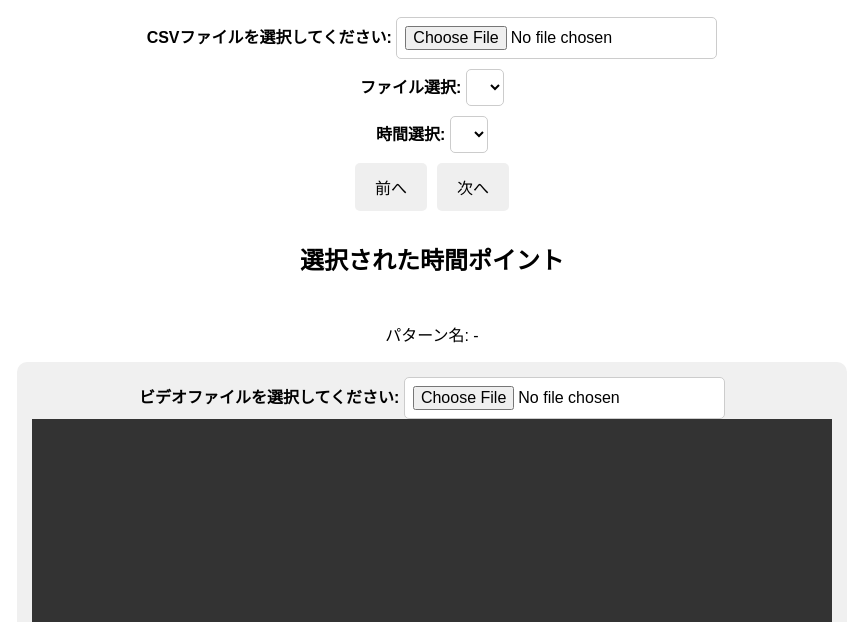
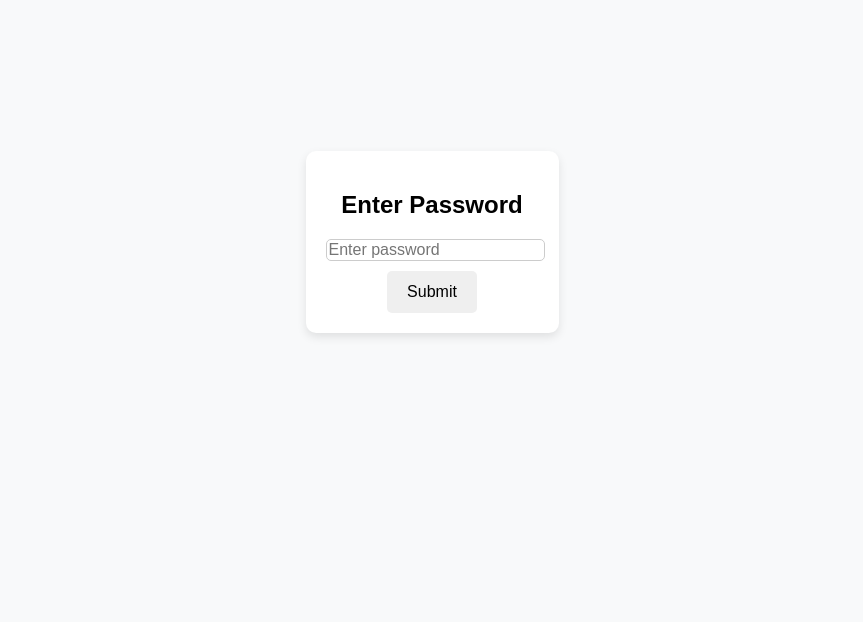
Before and after one commit to sherrysherry/sherrysherry.github.io, a plain HTML site: page index.html in a window 1280 px wide. Shown: the part 178-800 px from the top of the page, without its empty margins (208-1071 px from the left). Drawn offline with Linux system fonts and the light colour scheme.

Commit message:
Update index.html

```diff
--- a/index.html
+++ b/index.html
@@ -24,6 +24,7 @@
             padding: 20px;
             border-radius: 10px;
             box-shadow: 0px 4px 10px rgba(0, 0, 0, 0.1);
+            display: none; /* Initially hidden */
         }
 
         h1 {
@@ -284,10 +285,42 @@
             background-color: #c82333;
         }
 
+        .password-container {
+            text-align: center;
+            background: white;
+            padding: 20px;
+            border-radius: 10px;
+            box-shadow: 0px 4px 10px rgba(0, 0, 0, 0.1);
+        }
+
+        input[type="password"] {
+            font-size: 16px;
+            margin-bottom: 10px;
+            border: 1px solid #ccc;
+            border-radius: 5px;
+            display: block;
+            width: 100%;
+        }
+
+        .error-message {
+            color: red;
+            display: none;
+            margin-top: 5px;
+        }
+
     </style>
 </head>
 <body>
-    <div class="container">
+    <!-- Password Screen -->
+    <div class="password-container" id="passwordContainer">
+        <h2>Enter Password</h2>
+        <input type="password" id="passwordInput" placeholder="Enter password">
+        <button onclick="checkPassword()">Submit</button>
+        <p class="error-message" id="errorMessage">Incorrect password. Try again.</p>
+    </div>
+
+    <!-- Main Content -->
+    <div class="container" id="mainContent">
         <h1>ミーティング・ファシリテーション・ニーズ・ロガー</h1>
 
         <!-- Control Buttons -->
@@ -699,6 +732,28 @@
         fileSelect.addEventListener("change", loadTimePoints);
         timeSelect.addEventListener("change", updateSelection);
 
+        async function hashPassword(password) {
+            const encoder = new TextEncoder();
+            const data = encoder.encode(password);
+            const hashBuffer = await crypto.subtle.digest('SHA-256', data);
+            const hashArray = Array.from(new Uint8Array(hashBuffer));
+            return hashArray.map(byte => byte.toString(16).padStart(2, '0')).join('');
+        }
+
+        async function checkPassword() {
+            const correctHash = "03ac674216f3e15c761ee1a5e255f067953623c8b388b4459e13f978d7c846f4";
+            const enteredPassword = document.getElementById("passwordInput").value;
+            const enteredHash = await hashPassword(enteredPassword);
+
+            if (enteredHash === correctHash) {
+                document.getElementById("passwordContainer").style.display = "none";
+                document.getElementById("mainContent").style.display = "block";
+            } else {
+                document.getElementById("errorMessage").style.display = "block";
+                document.getElementById("passwordInput").value = ""; // Clear input
+            }
+        }
+
 
     </script>
 </body>
```
